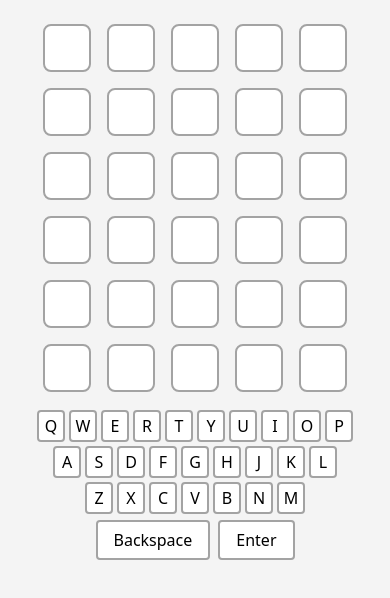
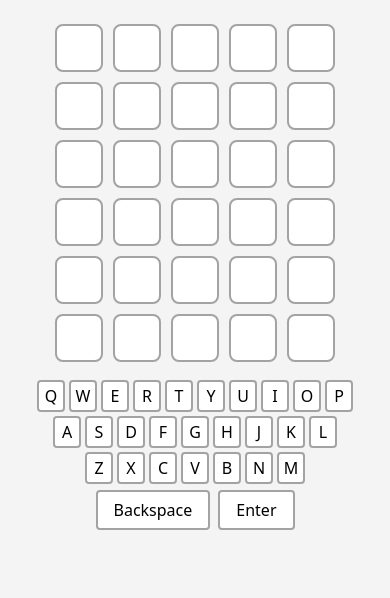
Before and after one commit to sotarevid/wordle, a React (Create React App) app: page / in a window 390 px wide. Shown: the top 598 px of the page. Built offline with nearby package versions, Linux system fonts and the light colour scheme.

Commit message:
Refactor

```diff
--- a/package.json
+++ b/package.json
@@ -7,9 +7,14 @@
     "@testing-library/jest-dom": "^5.16.2",
     "@testing-library/react": "^12.1.3",
     "@testing-library/user-event": "^13.5.0",
+    "@types/jest": "^28.1.6",
+    "@types/node": "^18.0.6",
+    "@types/react": "^18.0.15",
+    "@types/react-dom": "^18.0.6",
     "react": "^17.0.2",
     "react-dom": "^17.0.2",
     "react-scripts": "5.0.0",
+    "typescript": "^4.7.4",
     "web-vitals": "^2.1.4"
   },
   "scripts": {
--- a/src/App.js
+++ b/src/App.js
@@ -1,3 +1,4 @@
+import React from 'react'
 import { useState } from 'react';
 import Alert from './components/Alert';
 import GameOverCard from './components/GameOverCard';
@@ -6,6 +7,12 @@ import Keyboard from './components/Keyboard';
 import { generateWord, generateMatrix, checkRow, isWordAllowed } from './scripts/GameLogic';
 import { getStatsFromLocalStorage, saveStatsToLocalStorage } from './scripts/Stats';
 
+const getKeyboardLetters = () => {
+    return "ABCDEFGHIJKLMNOPQRSTUVWXYZ"
+        .split('')
+        .map(l => ({ letter: l, status: undefined }))
+        .reduce((obj, l) => ({ ...obj, [l.letter]: l.status }), {});
+}
 
 const App = () => {
     const [word, setWord] = useState(generateWord());
@@ -13,7 +20,7 @@ const App = () => {
     const [currentRow, setRow] = useState(0);
     const [currentColumn, setColumn] = useState(0);
 
-    const [letters, setLetters] = useState("ABCDEFGHIJKLMNOPQRSTUVWXYZ".split('').reduce((a, v) => ({ ...a, [v]: undefined })));
+    const [letters, setLetters] = useState(getKeyboardLetters());
     const [stats, setStats] = useState(getStatsFromLocalStorage());
 
     const [isGameOver, setIsGameOver] = useState(false);
@@ -21,7 +28,6 @@ const App = () => {
 
     const [gameOverCardHidden, setGameOverCardHidden] = useState(true);
     const [wordAlertHidden, setWordAlertHidden] = useState(true);
-    const wordAlert = <Alert hidden={wordAlertHidden}>This word is not in the words list!</Alert>
 
     const handleGameOver = (win) => {
         let newStats = { ...stats };
@@ -51,7 +57,7 @@ const App = () => {
     const reset = () => {
         setWord(generateWord());
         setMatrix(generateMatrix(6, 5));
-        setLetters("ABCDEFGHIJKLMNOPQRSTUVWXYZ".split('').reduce((a, v) => ({ ...a, [v]: undefined })));
+        setLetters(getKeyboardLetters());
         setIsGameOver(false);
         setIsGameWon(false);
         setGameOverCardHidden(true);
@@ -112,7 +118,7 @@ const App = () => {
     return (
         <div id="game" className="py-4 px-2 flex flex-col gap-2 items-center h-screen w-screen outline-none" onKeyDown={handleKeyDown} tabIndex={-1}>
             <GameBoard matrix={matrix} />
-            {wordAlert}
+            <Alert hidden={wordAlertHidden}>This word is not in the words list!</Alert>
             <GameOverCard stats={stats} resetHandler={reset} win={isGameWon} word={word} hidden={gameOverCardHidden} tries={currentRow} />
             <Keyboard keyHandler={handleKeyDown} letters={letters} />
         </div>
--- a/src/components/GameBoard.js
+++ b/src/components/GameBoard.js
@@ -1,28 +1,20 @@
 import React from 'react'
-import GameRow from './GameRow';
-
-const RenderBoard = (matrix) => {
-    let result = [];
-
-    for (let i = 0; i < matrix.length; i++) {
-        result.push(
-            <li key={i}>
-                <GameRow line={matrix[i]} />
-            </li>
-        );
-    }
-
-    return result;
-}
+import LetterBox from './LetterBox';
 
 const GameBoard = ({ matrix }) => {
-    let board = RenderBoard(matrix);
-
     return (
-        <div className="z-0">
-            <ul className="list-none pl-0">
-                {board}
-            </ul>
+        <div className="flex flex-col gap-2.5 md:gap-4 my-2">
+            {
+                matrix.map((row, rowIndex) =>
+                    <div key={rowIndex} className="flex flex-row justify-center gap-2.5 md:gap-4">
+                        {
+                            row.map((tile, tileIndex) =>
+                                <LetterBox key={tileIndex} letter={tile} />
+                            )
+                        }
+                    </div>
+                )
+            }
         </div>
     )
 }
--- a/src/components/GameOverCard.js
+++ b/src/components/GameOverCard.js
@@ -1,20 +1,12 @@
 import React from 'react'
 
 const GameOverCard = ({ stats, resetHandler, hidden, win, tries, word }) => {
-    const renderStats = (stats) => {
+    const findMax = (stats) => {
         let values = Object.values(stats)
-        let max = Math.max(...values);
-        return Object.keys(stats).map(key =>
-            <div key={key} className="flex flex-row">
-                <strong className="mr-2" style={{ flex: "1" }}>{key}</strong>
-                <div style={{ flex: "5" }}>
-                    <div className={`bg-dark h-full text-center text-white`} style={{ width: `${stats[key] / max * 100}%` }}>
-                        {stats[key]}
-                    </div>
-                </div>
-            </div>
-        )
+        return Math.max(...values);
     }
+
+    let max = findMax(stats);
 
     return (
         <div className={`flex flex-col w-72 md:w-80 h-96 py-4 px-4 bg-white rounded-lg border-2 shadow-md shadow-dark border-dark absolute translate-y-20 ${hidden ? "-z-10" : "z-10"} z-10 ${hidden ? "opacity-0" : "opacity-100"}`}>
@@ -24,13 +16,24 @@ const GameOverCard = ({ stats, resetHandler, hidden, win, tries, word }) => {
                 <p className="text-gray-500">
                     {
                         win
-                            ? `You solved the wordle in ${tries} steps.`
+                            ? `You guessed the word in ${tries} ${tries > 1 ? "steps." : "step!"}`
                             : `The word was ${word}`
                     }
                 </p>
             </div>
             <div className="flex flex-col gap-0.5 place-content-center flex-1">
-                {renderStats(stats)}
+                {
+                    Object.keys(stats).map(key =>
+                        <div key={key} className="flex flex-row">
+                            <strong className="mr-2" style={{ flex: "1" }}>{key}</strong>
+                            <div style={{ flex: "5" }}>
+                                <div className={`bg-dark h-full text-center text-white`} style={{ width: `${stats[key] / max * 100}%` }}>
+                                    {stats[key]}
+                                </div>
+                            </div>
+                        </div>
+                    )
+                }
             </div>
             <div className="flex-none text-center">
                 <button className={`bg-correct border-2 w-10/12 border-dark rounded font-medium py-2`} onClick={resetHandler}>Play again</button>
--- a/src/components/GameRow.js
+++ /dev/null
@@ -1,25 +0,0 @@
-import LetterBox from './LetterBox'
-
-const renderRow = (letters) => {
-    let result = [];
-
-    for (let i = 0; i < letters.length; i++) {
-        result.push(
-            <li key={i} style={{ display: "inline-flex", padding: "0.5rem" }}>
-                <LetterBox letter={letters[i]} />
-            </li>
-        )
-    }
-
-    return result;
-}
-
-const GameRow = ({ line }) => {
-    return (
-        <ul className="d-flex align-items-center justify-content-center" style={{ paddingLeft: "0px" }}>
-            {renderRow(line)}
-        </ul>
-    )
-}
-
-export default GameRow
--- a/src/components/Keyboard.js
+++ b/src/components/Keyboard.js
@@ -17,23 +17,24 @@ const Keyboard = ({ keyHandler, letters }) => {
         "ZXCVBNM"
     ]
 
-    const renderKeyboard = (letters) => {
-        let result = []
-
-        for (let i = 0; i < keyboard.length; i++) {
-            result.push(
-                <div key={i} className="">
-                    {keyboard[i].split("").map(e =>
-                        <button key={e} className={`rounded border-2 border-empty w-7 h-8 md:w-10 md:h-10 ${getBackgroundColor(letters[e])} font-medium mx-0.5 my-0.5`} onClick={() => keyHandler({ key: e })}>
-                            {e}
-                        </button>
-                    )}
-                </div>
-            )
-        }
-
-        result.push(
-            <div key={3} className="d-flex justify-content-center">
+    return (
+        <div className="flex flex-col items-center">
+            {
+                keyboard.map((row, rowIndex) =>
+                    <div key={rowIndex} className="flex flex-row">
+                        {
+                            row.split("").map((letter, letterIndex) =>
+                                <div key={letterIndex}>
+                                    <button key={letter} className={`rounded border-2 border-empty w-7 h-8 md:w-10 md:h-10 ${getBackgroundColor(letters[letter])} font-medium mx-0.5 my-0.5`} onClick={() => keyHandler({ key: letter })}>
+                                        {letter}
+                                    </button>
+                                </div>
+                            )
+                        }
+                    </div>
+                )
+            }
+            <div key={3}>
                 <button key={"Backspace"} className="rounded h-10 border-2 border-empty bg-white font-medium px-4 mx-1 my-1" onClick={() => keyHandler({ key: "Backspace" })}>
                     {"Backspace"}
                 </button>
@@ -41,14 +42,6 @@ const Keyboard = ({ keyHandler, letters }) => {
                     {"Enter"}
                 </button>
             </div>
-        )
-
-        return result;
-    }
-
-    return (
-        <div className="flex flex-col items-center">
-            {renderKeyboard(letters)}
         </div>
     )
 }
--- a/src/components/LetterBox.js
+++ b/src/components/LetterBox.js
@@ -1,3 +1,5 @@
+import React from 'react'
+
 const getBorderColor = (letter, status) => {
     return status === "unchecked"
         ? letter
```
Also changed, not shown: 1 other file (tests, documents, lock files or other folders).
